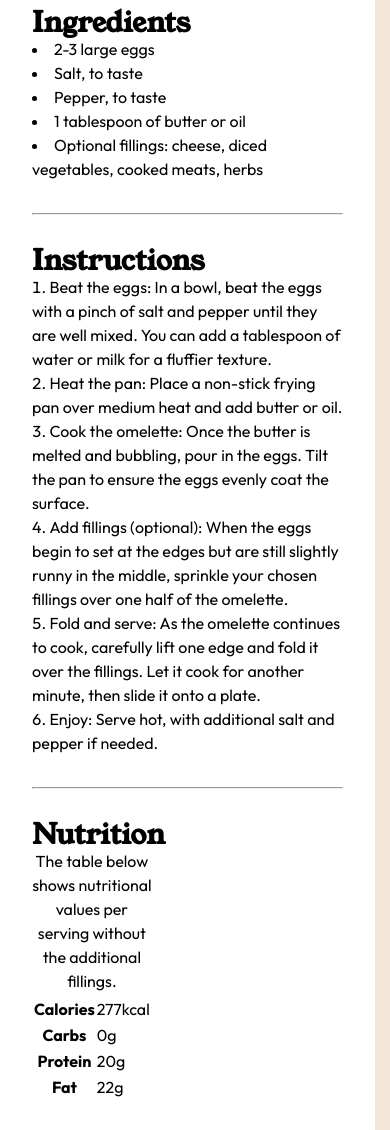
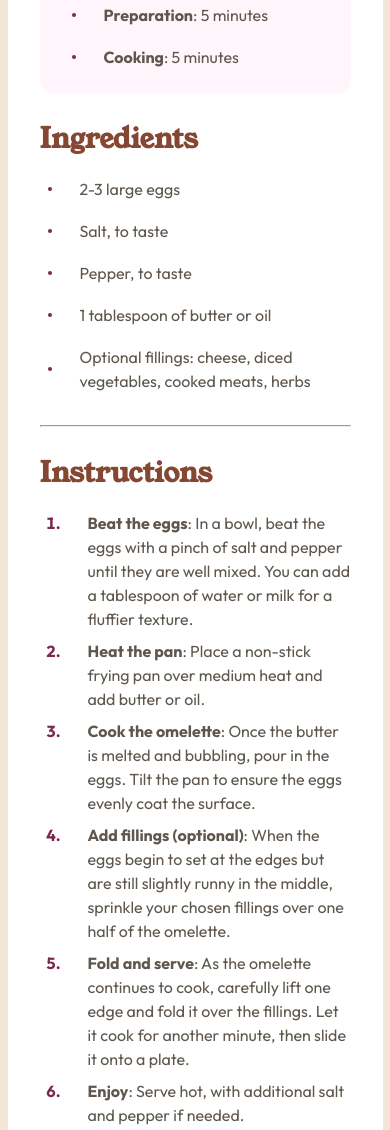
Before and after one commit to virus0bt/recipe-page-project, a plain HTML site: page index.html in a window 390 px wide. Shown: the part 582-1712 px from the top of the page. Drawn offline with Linux system fonts and the light colour scheme.

Commit message:
completed mobile

```diff
--- a/index.html
+++ b/index.html
@@ -35,18 +35,20 @@
           </figcaption>
         </figure>
         <section class="recipe__content">
-          <h1 class="recipe__heading">Simple Omelette Recipe</h1>
-          <p class="recipe__description">
-            An easy and quick dish, perfect for any meal. This classic omelette
-            combines beaten eggs cooked to perfection, optionally filled with
-            your choice of cheese, vegetables, or meats.
-          </p>
+          <section class="recipe__header">
+            <h1 class="recipe__title">Simple Omelette Recipe</h1>
+            <p class="recipe__description">
+              An easy and quick dish, perfect for any meal. This classic
+              omelette combines beaten eggs cooked to perfection, optionally
+              filled with your choice of cheese, vegetables, or meats.
+            </p>
+          </section>
           <section class="recipe__timing">
             <h3>Preparation time</h3>
             <ul class="recipe__timing-list">
-              <li><strong>Total:</strong> Approximately 10 minutes</li>
-              <li><strong>Preparation:</strong> 5 minutes</li>
-              <li><strong>Cooking:</strong> 5 minutes</li>
+              <li><strong>Total</strong>: Approximately 10 minutes</li>
+              <li><strong>Preparation</strong>: 5 minutes</li>
+              <li><strong>Cooking</strong>: 5 minutes</li>
             </ul>
           </section>
           <section class="recipe__ingredients">
@@ -66,38 +68,39 @@
             <h2>Instructions</h2>
             <ol class="recipe__instructions-list">
               <li>
-                Beat the eggs: In a bowl, beat the eggs with a pinch of salt and
-                pepper until they are well mixed. You can add a tablespoon of
-                water or milk for a fluffier texture.
+                <strong>Beat the eggs</strong>: In a bowl, beat the eggs with a
+                pinch of salt and pepper until they are well mixed. You can add
+                a tablespoon of water or milk for a fluffier texture.
               </li>
               <li>
-                Heat the pan: Place a non-stick frying pan over medium heat and
-                add butter or oil.
+                <strong>Heat the pan</strong>: Place a non-stick frying pan over
+                medium heat and add butter or oil.
               </li>
               <li>
-                Cook the omelette: Once the butter is melted and bubbling, pour
-                in the eggs. Tilt the pan to ensure the eggs evenly coat the
-                surface.
+                <strong>Cook the omelette</strong>: Once the butter is melted
+                and bubbling, pour in the eggs. Tilt the pan to ensure the eggs
+                evenly coat the surface.
               </li>
               <li>
-                Add fillings (optional): When the eggs begin to set at the edges
-                but are still slightly runny in the middle, sprinkle your chosen
-                fillings over one half of the omelette.
+                <strong>Add fillings (optional)</strong>: When the eggs begin to
+                set at the edges but are still slightly runny in the middle,
+                sprinkle your chosen fillings over one half of the omelette.
               </li>
               <li>
-                Fold and serve: As the omelette continues to cook, carefully
-                lift one edge and fold it over the fillings. Let it cook for
-                another minute, then slide it onto a plate.
+                <strong>Fold and serve</strong>: As the omelette continues to
+                cook, carefully lift one edge and fold it over the fillings. Let
+                it cook for another minute, then slide it onto a plate.
               </li>
               <li>
-                Enjoy: Serve hot, with additional salt and pepper if needed.
+                <strong>Enjoy</strong>: Serve hot, with additional salt and
+                pepper if needed.
               </li>
             </ol>
           </section>
           <hr class="recipe__divider" />
           <section class="recipe__nutrition">
             <h2>Nutrition</h2>
-            <table>
+            <table class="recipe__nutrition-table">
               <caption>
                 The table below shows nutritional values per serving without the
                 additional fillings.
@@ -108,7 +111,7 @@
                   <th scope="col">Value</th>
                 </tr>
               </thead>
-              <tbody>
+              <tbody class="table-body">
                 <tr>
                   <th scope="row">Calories</th>
                   <td>277kcal</td>
--- a/style.css
+++ b/style.css
@@ -76,6 +76,8 @@ html {
   font-size: var(--p-size);
   font-weight: var(--p-weight);
   line-height: 1.5;
+  color: var(--c-stone-600);
+  text-align: left;
 }
 
 h1,
@@ -87,21 +89,53 @@ h2 {
 
 h1 {
   font-size: var(--h1-size-mobile);
+  color: var(--c-stone-900);
 }
 
 h2 {
   font-size: var(--h2-size);
+  color: var(--c-brown-800);
 }
 
 h3 {
   font-size: var(--h3-size);
   line-height: var(--h-lh);
   font-weight: 600;
+  color: var(--c-rose-800);
 }
 
 ul,
 ol {
+  display: flex;
+  flex-direction: column;
+  gap: var(--space-100);
+  align-items: start;
   list-style-position: inside;
+}
+
+ul {
+  list-style-type: none;
+
+  li {
+    position: relative;
+    margin-bottom: 10px;
+  }
+
+  li:last-child {
+    margin-bottom: 0px;
+  }
+
+  li::before {
+    content: "";
+    position: absolute;
+    left: 0;
+    top: 50%;
+    transform: translateY(-50%);
+    width: 4px;
+    height: 4px;
+    background-color: var(--c-rose-800);
+    border-radius: 50%;
+  }
 }
 
 body {
@@ -125,6 +159,7 @@ body {
 
 .recipe {
   width: 375px;
+  margin: 0 auto;
   background-color: var(--c-white);
 }
 
@@ -143,6 +178,101 @@ body {
   padding-block: var(--space-500);
 }
 
+.recipe__header {
+}
+
+.recipe__title {
+  padding-bottom: var(--space-300);
+}
+.recipe__description {
+}
+.recipe__timing {
+  background-color: var(--c-rose-50);
+  padding: var(--space-300);
+  border-radius: var(--space-150);
+}
+.recipe__timing-list {
+  margin-top: var(--space-200);
+  margin-left: var(--space-100);
+  list-style-position: outside;
+
+  li {
+    padding-left: var(--space-400);
+  }
+}
+.recipe__ingredients {
+}
+.recipe__ingredients-list {
+  margin-top: var(--space-300);
+  margin-left: var(--space-100);
+  list-style-position: outside;
+
+  li {
+    padding-left: var(--space-400);
+  }
+
+  li::marker {
+    color: var(--c-rose-800);
+    font-size: 0.75rem;
+    padding-right: 20px;
+  }
+}
+.recipe__divider {
+  height: 1px;
+  color: var(--c-stone-150);
+}
+.recipe__instructions {
+}
+.recipe__instructions-list {
+  margin-top: var(--space-300);
+  margin-left: var(--space-300);
+  list-style-position: outside;
+
+  li {
+    padding-left: var(--space-300);
+  }
+
+  li::marker {
+    color: var(--c-rose-800);
+    font-weight: 700;
+  }
+}
+.recipe__nutrition {
+}
+
+.recipe__nutrition-table {
+  width: 100%;
+  border-collapse: collapse;
+
+  th,
+  td {
+    padding: 12px 0;
+    border-bottom: 1px solid var(--c-stone-150);
+    text-align: left;
+  }
+
+  tr:last-child td,
+  tr:last-child th {
+    border-bottom: none;
+  }
+
+  th {
+    padding-left: 32px;
+    font-weight: 400;
+  }
+
+  td {
+    font-weight: 700;
+    color: var(--c-brown-800);
+    padding-right: 32px;
+  }
+
+  caption {
+    text-align: left;
+    margin-block: 24px 12px;
+  }
+}
+
 .attribution {
   font-size: 11px;
   text-align: center;
```
